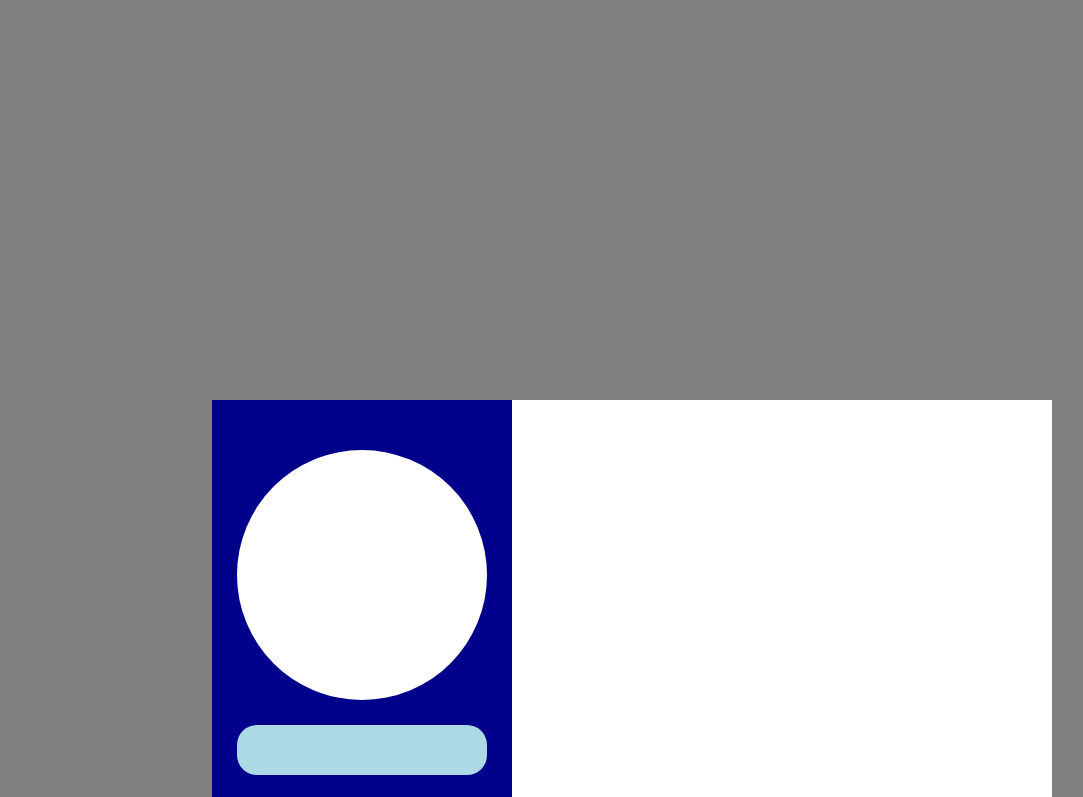
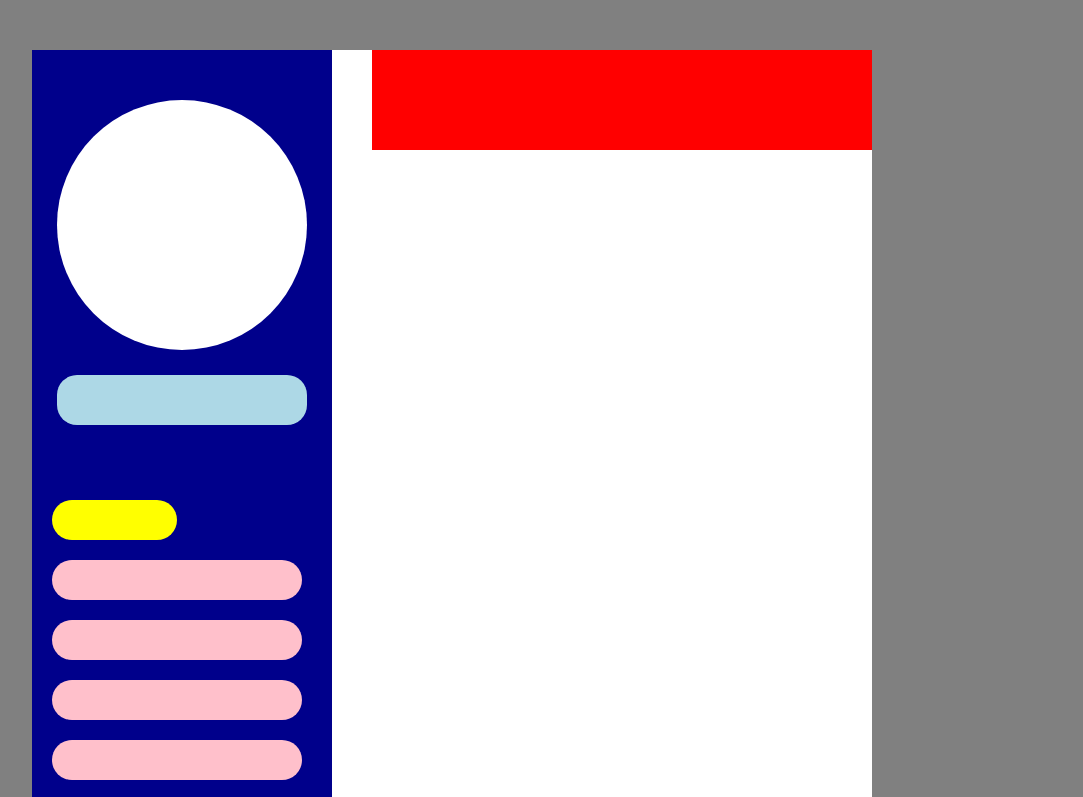
Before and after one commit to immabeyoyo/cvwebsite, a plain HTML site: page cv2.html in a window 1280 px wide. Shown: the top 797 px of the page, without its empty margins (188-1271 px from the left). Drawn offline with Linux system fonts and the light colour scheme.

Commit message:
Merge branch 'main' of https://github.com/immabeyoyo/cvwebsite

```diff
--- a/csscv2.css
+++ b/csscv2.css
@@ -8,18 +8,20 @@ body{
 #a4{
     width: 840px;
     height: 1188px;
-    margin: 400px;
+    margin: 50px auto;
     background-color: white;
+    position: relative;
 }
-#overigcv{
-    height: 100px;
-    float: right;
-    width: 500px;
+#a4 :after {
+    content: "";
+    display: table;
+    clear: both;
 }
 #sidebar{
     width: 300px;
     height: 1188px;
     background-color: darkblue;
+    float: left;
 }
 #picture{
     height: 250px;
@@ -79,3 +81,11 @@ body{
     height: 10px;
     background-color: orange;
 }
+#overigcv{
+    background-color: red;
+    height: 100px;
+    width: 500px;
+    position: absolute;
+    top: 0;
+    right: 0;
+}
```
